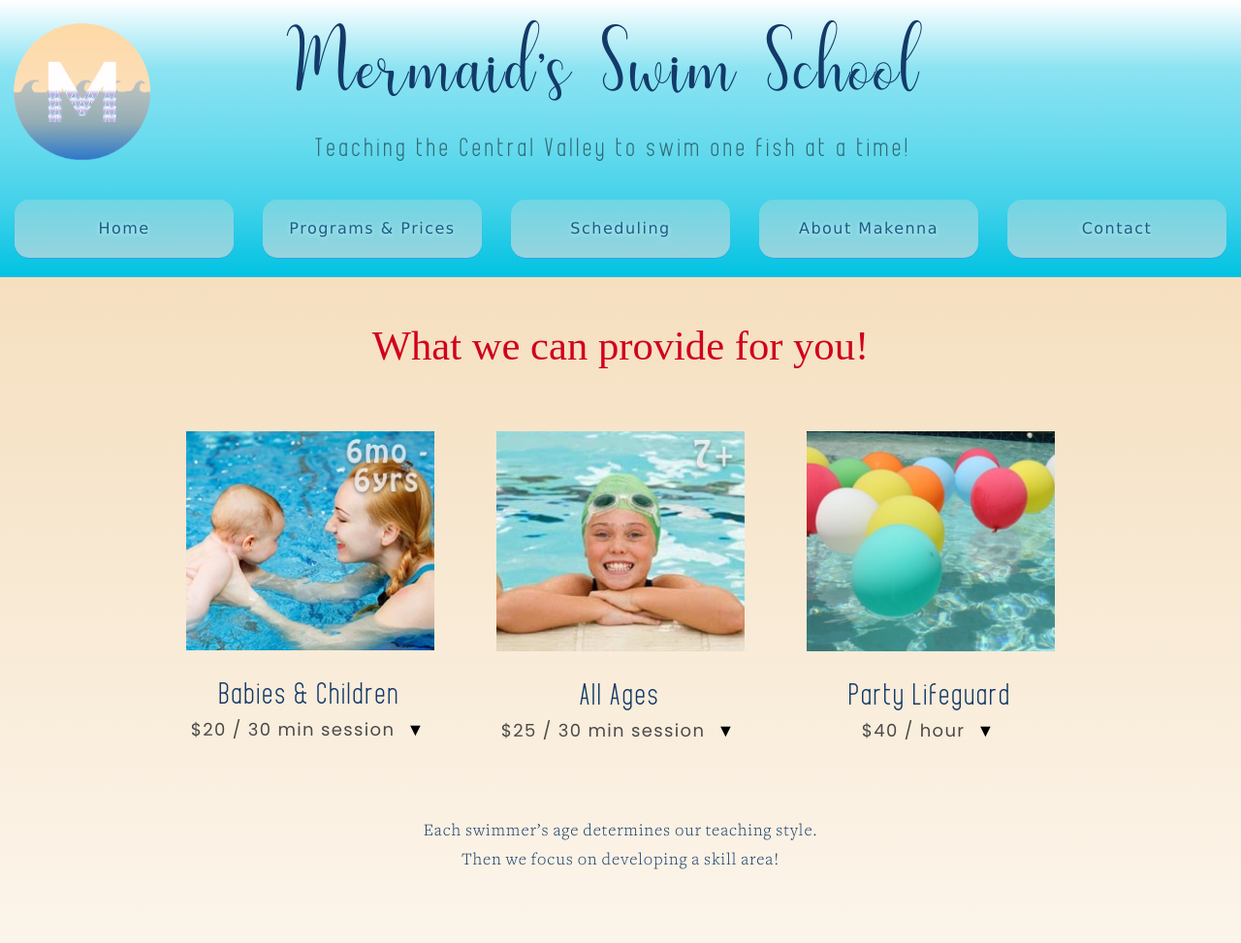
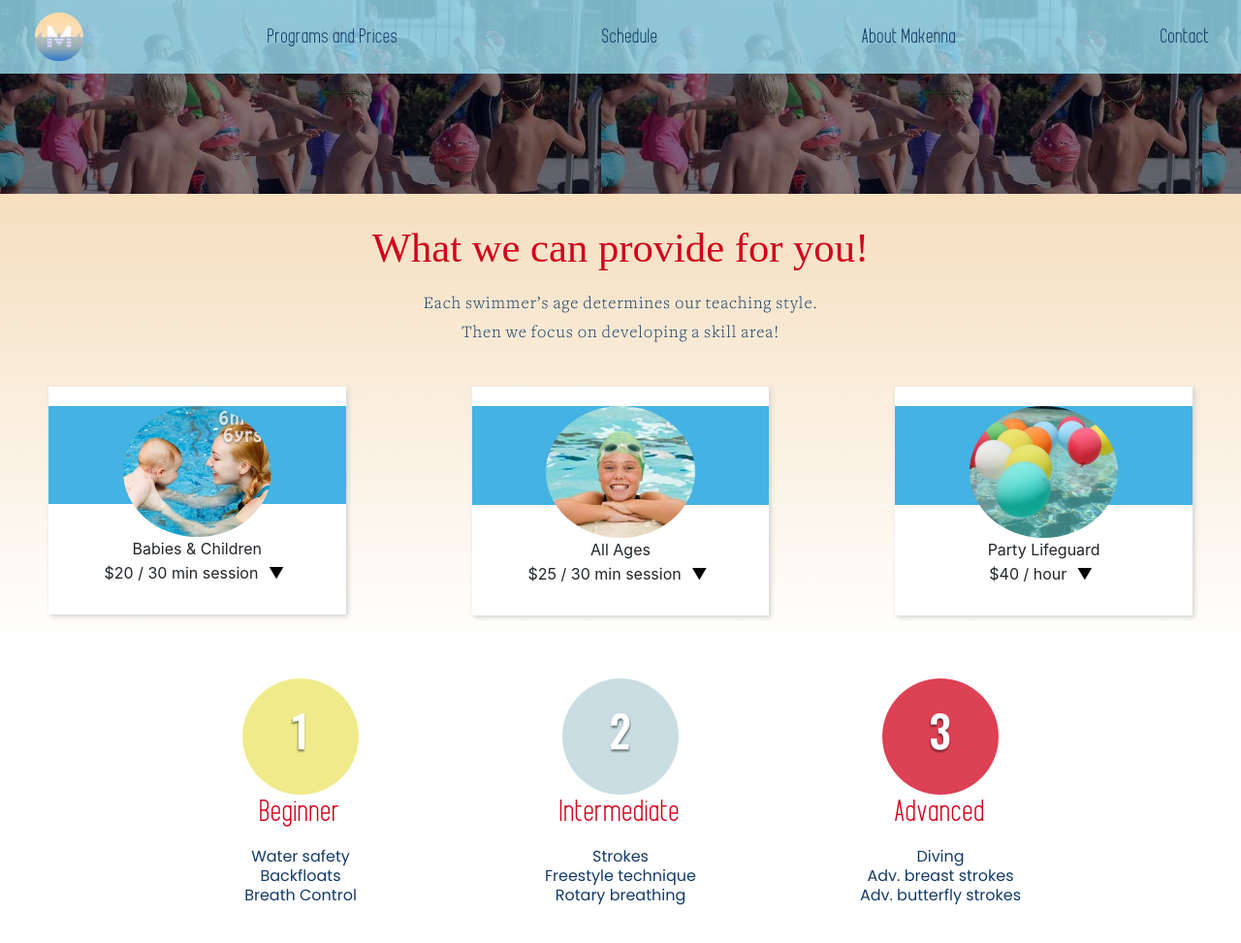
Before and after one commit to marj-nt/mss-v2, a plain HTML site: page MSS_programs_and_prices.html in a window 1280 px wide. Shown: the top 973 px of the page at 97% size. Drawn offline with nearby package versions, Linux system fonts and the light colour scheme.

Commit message:
Programs/Prices interactions

```diff
--- a/MSS_programs_and_prices.html
+++ b/MSS_programs_and_prices.html
@@ -5,6 +5,7 @@
 
         <link rel="stylesheet" href="https://stackpath.bootstrapcdn.com/bootstrap/4.1.3/css/bootstrap.min.css" integrity="sha384-MCw98/SFnGE8fJT3GXwEOngsV7Zt27NXFoaoApmYm81iuXoPkFOJwJ8ERdknLPMO" crossorigin="anonymous">
         <link rel="stylesheet" href="css/MSS_styles.css">
+        <link rel="stylesheet" href="css/v2.css">
         <link rel="stylesheet" href="bower_components/aos/dist/aos.css" />
         <link rel="stylesheet" href="https://unpkg.com/aos@next/dist/aos.css" />
 
@@ -12,90 +13,38 @@
             Mermaid's Swim School
         </title>
 
-        <div class="rectangle-header container-fluid">
+        <nav class="navbar sticky-top">
 
-            <div class="row header-wrapper">
-
-                <img src="images/logo.png" class="logo" alt="Mermaid Swim School emblem"/>
-
-                <div class="middle">
-
-                    <h1 class="MSSheader">
-                    Mermaid's Swim School
-                    </h1>
-
-                    <h2 class="tagline">
-                    Teaching the Central Valley to swim one
-                    fish at a time!
-                    </h2>
-                </div>
-
-                <!-- Hamburger navbar mobile -->
-
-                <div class="hamburger-icon-mobile hidden-lg">
-                    <img src="images/hamburger_mobile.png" data-toggle="collapse" data-target="#navbarSupportedContent1" aria-controls="navbarSupportedContent1"
-                    aria-expanded="false" aria-label="Toggle navigation"/>
-                </div>
-
-            </div> <!-- end header-wrapper -->
-
-            <!-- Button navbar desktop -->
-            <div class="container-fluid navigation-container-lg hidden-sm">
-                <div class="row">
-
-                    <div class="col" id="nav1">
-                        <a href="index.html">Home</a>
-                    </div>
-                    <div class="col" id="nav2">
-                        <a href="MSS_programs_and_prices.html">Programs &
-                        Prices</a>
-                    </div>
-                    <div class="col" id="nav3">
-                        <a href="MSS_scheduling.html">Scheduling</a>
-                    </div>
-                    <div class="col" id="nav4">
-                        <a href="MSS_about_makenna.html">About Makenna</a>
-                    </div>
-                    <div class="col" id="nav5">
-                        <a href="MSS_contact_me.html">Contact</a>
-                    </div>
-                </div>
-            </div> <!-- end navigation-container -->
-
-            <!-- Collapsible content, mobile, after header-wrapper -->
-            <div class="hamburger navigation-container-sm collapse navbar-collapse hidden-lg" id="navbarSupportedContent1">
-
-                <ul class="navbar-nav mr-auto">
-                    <li class="nav-item active">
-                        <a class="nav-link" href="index.html">Home <span class="sr-only">(current)</span></a>
-                    </li>
-                    <li class="nav-item">
-                        <a class="nav-link" href="MSS_programs_and_prices.html">Programs & Prices</a>
-                    </li>
-                    <li class="nav-item">
-                        <a class="nav-link" href="MSS_scheduling.html">Scheduling</a>
-                    </li>
-                    <li class="nav-item">
-                        <a class="nav-link" href="MSS_about_makenna.html">About Makenna</a>
-                    </li>
-                    <li class="nav-item">
-                        <a class="nav-link" href="MSS_contact_me.html">Contact</a>
-                    </li>
-                </ul>
-
-            </div> <!-- end navigation-container-mobile -->
-
-        </div> <!-- end rectangle-header -->
+            <a class="navbar-brand" href="index.html">
+                <img src="images/logo.png"/>
+            </a>
+            <a class="navbar-brand" href="MSS_programs_and_prices.html">Programs and Prices</a>
+            <a class="navbar-brand" href="MSS_scheduling.html">Schedule</a>
+            <a class="navbar-brand" href="MSS_about_makenna.html">About Makenna</a>
+            <a class="navbar-brand" href="MSS_contact_me.html">Contact</a>
+          </nav>
 
     </head>
 
-    <body>
+    <body id="mss-programs-and-prices">
+
+        <div id="contact-header">
+            #
+        </div>
 
         <div class="body-top-sandy">
 
             <h3 class="red-script programs-title">What we can
                 provide for you!
             </h3>
+
+            <div class="swimmers-age">
+                <p class="swimmers-age-text">
+                    Each swimmer’s age determines our teaching style.
+                    <br>
+                    Then we focus on developing a skill area!
+                </p>
+            </div>
 
             <!-- Programs in mobile layout -->
 
@@ -183,24 +132,58 @@
 
             </div> <!--End of programs-container-mobile-->
 
-            <div class="programs-container-lg container-fluid hidden-sm">
+            <div class="row">
+                <div class="col col-md-4 col-xs-12">
+                    <div class="program-prices-outer">
+                        <div class="program-prices-top">
+                            <img src="images/babies_pic.jpg"/>
+                        </div>
 
-                <div class="row programs-row-lg">
-
-                    <div class="col programs-col-lg">
-                        <img src="images/babies_pic.jpg" class="pp-images-lg" alt="Baby and instructor swimming"/>
-                        <h5 class="programs-heading-lg">Babies & Children</h5>
-                        <p class="programs-description-lg">$20 / 30 min
-                            session
-
-                        <!-- Dropdown button when clicked will show/hide dropdown for Babies & Children -->
+                        <div class="program-prices-bottom">
+                            Babies & Children
+                            <br>
+                            $20 / 30 min session
                             <button class="learn-more" type="button" data-toggle="collapse"
                         data-target=".collapse-babies" aria-expanded="false"
                         aria-controls=".collapse-babies">&#x25bc;</button>
+                        </div>
+                    </div>
 
-                        </p>
+                </div>
+                <div class="col col-md-4 col-xs-12">
+                    <div class="program-prices-outer">
+                        <div class="program-prices-top">
+                            <img src="images/kids_pic.jpg"/>
+                        </div>
 
-                        <!-- The hidden dropdown for Babies & Children -->
+                        <div class="program-prices-bottom">
+                            All Ages
+                            <br>
+                            $25 / 30 min session
+                            <button class="learn-more" type="button" data-toggle="collapse"
+            data-target=".collapse-all-ages" aria-expanded="false"
+            aria-controls=".collapse-all-ages">&#x25bc;</button>
+                        </div>
+                </div>
+                </div>
+                <div class="col col-md-4 col-xs-12">
+                    <div class="program-prices-outer">
+                        <div class="program-prices-top">
+                            <img src="images/party_lifeguard_program.jpg"/>
+                        </div>
+
+                        <div class="program-prices-bottom">
+                            Party Lifeguard
+                            <br>
+                            $40 / hour
+                            <button class="learn-more" type="button" data-toggle="collapse"
+                        data-target=".collapse-party-lifeguard" aria-expanded="false"
+                        aria-controls=".collapse-party-lifeguard">&#x25bc;</button>
+                        </div>
+                </div>
+            </div>
+            </div>
+
             <div class="collapse collapse-babies">
                 <!-- Make CSS style on "card" not "collapse" to prevent transition -->
                 <div class="card card-body">
@@ -218,21 +201,8 @@
                 </div>
             </div>
 
-                    </div>
-
-                    <div class="col programs-col-lg">
-                        <img src="images/kids_pic.jpg" class="pp-images-lg" alt="Swimmer child smiling"/>
-                        <h5 class="programs-heading-lg">All Ages</h5>
-                        <p class="programs-description-lg">$25 / 30 min
-                            session
 
 
-                        <!-- Dropdown button when clicked will show/hide dropdown for All Ages -->
-                        <button class="learn-more" type="button" data-toggle="collapse"
-                        data-target=".collapse-all-ages" aria-expanded="false"
-                        aria-controls=".collapse-all-ages">&#x25bc;</button>
-
-                        </p>
 
             <!-- The hidden dropdown for All ages -->
             <div class="collapse collapse-all-ages">
@@ -247,20 +217,7 @@
                     swimmers that would like to improve their strokes for competition.  It's never too late to learn!
                 </div>
             </div>
-                    </div>
-                        <div class="col programs-col-lg">
-                            <img src="images/party_lifeguard_program.jpg" class="pp-images-lg" alt="Balloons in a pool for a party"/>
-                            <h5 class="programs-heading-lg">Party Lifeguard</h5>
-                            <p class="programs-description-lg">$40 / hour
 
-                            <!-- Dropdown button when clicked will show/hide dropdown for All Ages -->
-                        <button class="learn-more" type="button" data-toggle="collapse"
-                        data-target=".collapse-party-lifeguard" aria-expanded="false"
-                        aria-controls=".collapse-party-lifeguard">&#x25bc;</button>
-
-                        </p>
-
-                        <!-- The hidden dropdown for party lifeguard -->
             <div class="collapse collapse-party-lifeguard">
                 <div class="card card-body" id="card-party-lifeguard">
                     Make sure that your pool party is fun and safe!
@@ -271,9 +228,7 @@
                     Lifeguard is certified in First Aid, CPR, and AED.
                 </div>
             </div>
-                    </div>
 
-                </div>
 
 
 
@@ -285,13 +240,7 @@
 
 
 
-                        <div class="swimmers-age">
-                            <p class="swimmers-age-text">
-                                Each swimmer’s age determines our teaching style.
-                                <br>
-                                Then we focus on developing a skill area!
-                            </p>
-                        </div>
+
 
                         <div class="skills-container-lg hidden-sm" data-aos="fade-up" data-aos-anchor-placement="top">
 
@@ -507,11 +456,14 @@
 
         </div>
 
-        <script src="https://code.jquery.com/jquery-3.3.1.slim.min.js" integrity="sha384-q8i/X+965DzO0rT7abK41JStQIAqVgRVzpbzo5smXKp4YfRvH+8abtTE1Pi6jizo" crossorigin="anonymous"></script>
+        <script
+    src="https://code.jquery.com/jquery-3.4.1.js"
+    integrity="sha256-WpOohJOqMqqyKL9FccASB9O0KwACQJpFTUBLTYOVvVU="
+    crossorigin="anonymous">
+</script>
 <script src="https://cdnjs.cloudflare.com/ajax/libs/popper.js/1.14.3/umd/popper.min.js" integrity="sha384-ZMP7rVo3mIykV+2+9J3UJ46jBk0WLaUAdn689aCwoqbBJiSnjAK/l8WvCWPIPm49" crossorigin="anonymous"></script>
 <script src="https://stackpath.bootstrapcdn.com/bootstrap/4.1.3/js/bootstrap.min.js" integrity="sha384-ChfqqxuZUCnJSK3+MXmPNIyE6ZbWh2IMqE241rYiqJxyMiZ6OW/JmZQ5stwEULTy" crossorigin="anonymous"></script>
-        <script src="bower_components/aos/dist/aos.js"></script>
-        <script src="https://unpkg.com/aos@next/dist/aos.js"></script>
+<script src="https://unpkg.com/aos@2.3.1/dist/aos.js"></script>
 <script src="MSS.js"></script>
           <script>
             AOS.init({
@@ -530,6 +482,36 @@
                 anchorPlacement: 'top-bottom',
             });
           </script>
+
+          <script>
+            $('button').click( function(e) {
+    $('.collapse').collapse('hide');
+});
+        </script>
+        <script>
+            // Initial state
+        var scrollPos = 0;
+        // adding scroll event
+        window.addEventListener('scroll', function(){
+          // detects new state and compares it with the new one
+          if ((document.body.getBoundingClientRect()).top < scrollPos) {
+                console.log('down')
+                $('.navbar').fadeOut();
+
+          }
+
+
+            else {
+                console.log('up');
+                $('.navbar').fadeIn();
+
+
+            }
+            // saves the new position for iteration.
+            scrollPos = (document.body.getBoundingClientRect()).top;
+
+        });
+        </script>
     </body>
 
     <footer class="footer">
--- a/css/MSS_styles.css
+++ b/css/MSS_styles.css
@@ -453,9 +453,9 @@
 
 .programs-title {
     width: 100%;
-    font-size: 7vw;
+    font-size: 30px;
     box-sizing: border-box;
-    padding: 4vw 0vw;
+    padding: 30px 0px 0px 0px !important;
 }
 
 .programs-row-sm {
@@ -499,7 +499,7 @@
     margin: 0 auto;
 
     box-sizing: border-box;
-    padding: 4vw 0vw;
+    padding: 10px 0px;
 }
 
 .swimmers-age-text {
--- a/css/v2.css
+++ b/css/v2.css
@@ -30,7 +30,7 @@ body
 
 .navbar {
     font-family: 'Megan June';
-    background-color: rgba(163, 237, 255, 0.5);
+    background-color: rgba(163, 237, 255, 0.75);
     position: fixed;
     width: 100%;
 
@@ -265,3 +265,38 @@ body
     opacity: 1;
     transition: 0s
   }
+
+  .program-prices-outer {
+      margin: 20px 50px 20px 50px;
+      padding: 20px 0px 30px 0px;
+      background: white;
+      text-align: center;
+      position: relative;
+      box-shadow: 2px 2px 5px #d1d1d1;
+  }
+
+  .program-prices-outer img {
+      width: 50%;
+
+      margin-left: auto;
+        margin-right: auto;
+        left: 0;
+        right: 0;
+        border-radius: 100%;
+
+
+  }
+
+  .program-prices-top {
+    background: linear-gradient(180deg, #44B2E3 75%, white 0%);
+    text-align: center;
+
+}
+
+.card-body {
+    width: 75%;
+    margin: 0 auto;
+    border: 5px solid;
+    border-image-source: linear-gradient(180deg, #44B2E3, rgb(75, 201, 255));
+  border-image-slice: 1;
+}
```
Also changed, not shown: MSS_about_makenna.html (+32 -3 lines), MSS_contact_me.html (+28 -6 lines), MSS_scheduling.html (+48 -78 lines), images/border-waves.jpg (added), images/pp-1.png (added). Lines whose indentation alone changed are shown as unchanged.
